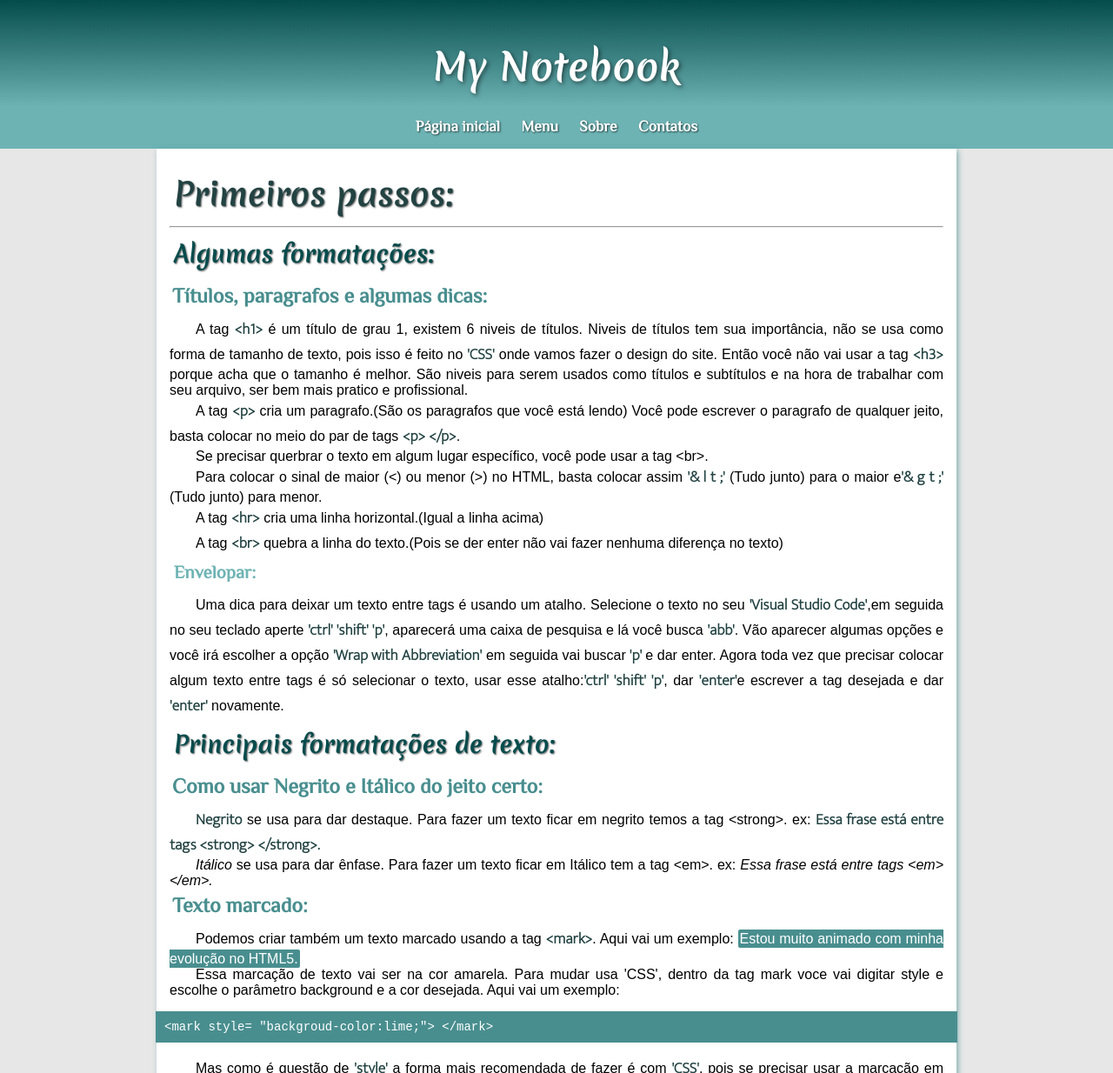
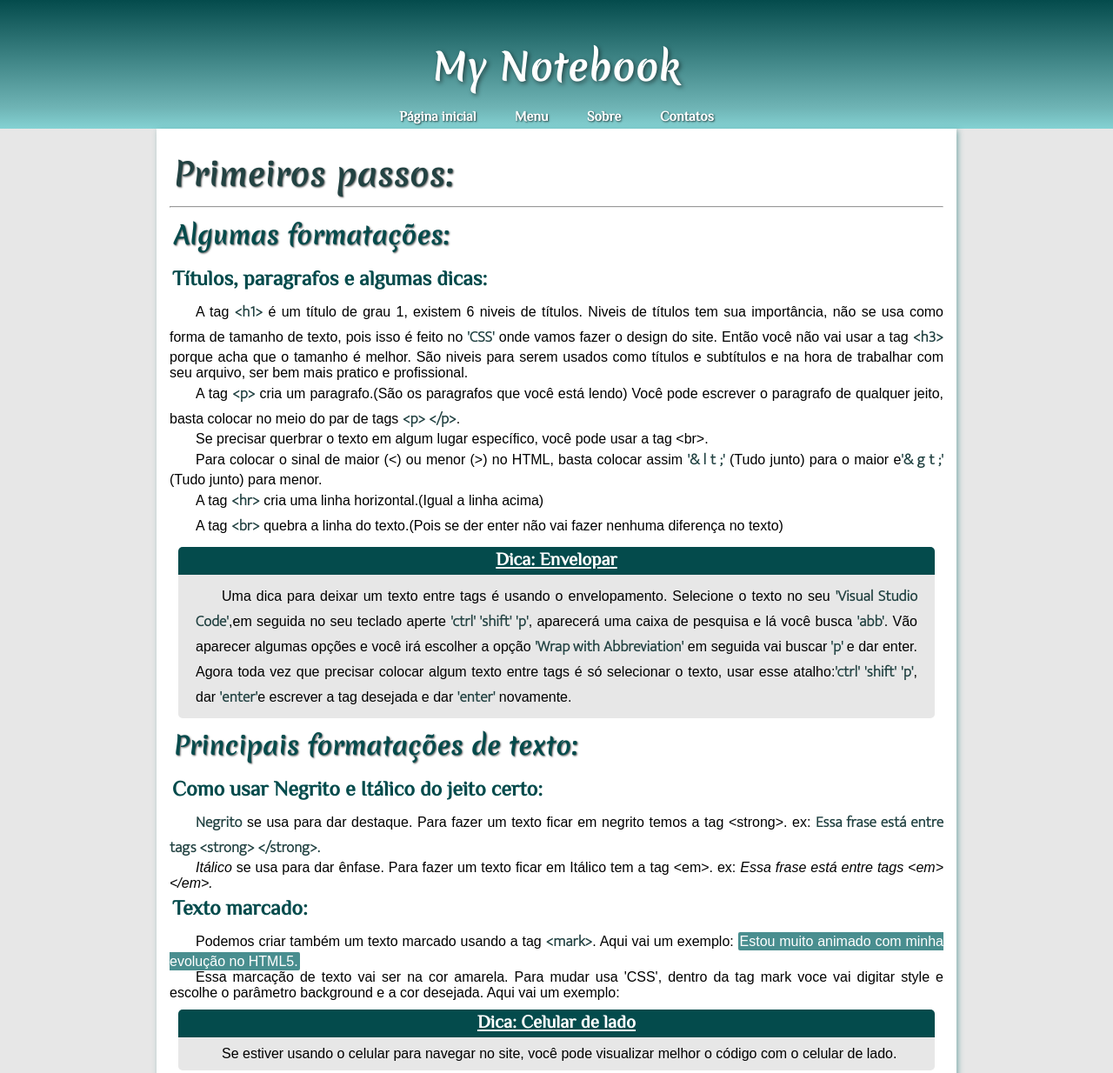
Before and after one commit to humbertomonteiro/projeto-meucaderno, a plain HTML site: page index.html in a window 1280 px wide. Shown: the top 1234 px of the page at 87% size. Drawn offline with Linux system fonts and the light colour scheme.

Commit message:
melhoras

```diff
--- a/index.html
+++ b/index.html
@@ -37,13 +37,15 @@
                     para  o maior e<strong>'& g t ;'</strong> (Tudo junto) para menor.</p>
                 <p>A tag <strong>&lt;hr&gt;</strong> cria uma linha horizontal.(Igual a linha acima)</p>
                 <p>A tag <strong>&lt;br&gt;</strong> quebra a linha do texto.(Pois se der enter não vai fazer nenhuma diferença no texto)</p>
-                <h4>Envelopar:</h4>
-                <p>Uma dica para deixar um texto entre tags é usando um atalho. Selecione o texto no seu  <strong>'Visual
+                <aside>
+                    <h4>Dica: Envelopar</h4>
+                    <p>Uma dica para deixar um texto entre tags é usando o envelopamento. Selecione o texto no seu  <strong>'Visual
                         Studio Code'</strong>,em seguida no seu teclado aperte <strong>'ctrl' 'shift' 'p'</strong>, aparecerá uma caixa
                         de pesquisa e lá você  busca <strong>'abb'</strong>. Vão aparecer algumas opções e você irá escolher a opção
                         <strong>'Wrap with Abbreviation'</strong> em seguida vai buscar<strong> 'p' </strong> e dar enter. Agora toda vez que
                         precisar colocar algum texto entre tags é só  selecionar o texto, usar esse atalho:<strong>'ctrl' 'shift'
                         'p'</strong>, dar <strong>'enter'</strong>e escrever a tag desejada e dar <strong>'enter'</strong>   novamente.</p>
+                </aside>
                 <h2>Principais formatações de texto:</h2>
                 <h3>Como usar Negrito e Itálico do jeito certo:</h3>
                 <p><strong>Negrito</strong> se usa para dar destaque. Para fazer um texto ficar em negrito
@@ -57,6 +59,11 @@
                     <mark>Estou muito animado com minha evolução no HTML5.</mark></p>
                 <p>Essa marcação de texto vai ser na cor amarela. Para mudar usa 'CSS', dentro da tag mark voce vai digitar
                     style e escolhe o parâmetro background e a cor desejada.  Aqui vai um exemplo:</p>
+                <aside>
+                    <h4>Dica: Celular de lado</h4>
+                    <p>Se estiver usando o celular para navegar no site, você pode visualizar melhor o código com o
+                        celular de lado.</p>
+                    </aside>
                 <pre>&lt;mark style= "backgroud-color:lime;"&gt; &lt;/mark&gt;</pre>
                 <p>Mas como é questão de <strong>'style'</strong> a forma mais recomendada de fazer é com <strong>'CSS'</strong>,
                     pois se precisar   usar a marcação em outro texto vai ser precisó fazer a mesma edição em todos as tags
@@ -143,7 +150,7 @@ num = int(input('Digite um número:'))
                     &pound; - Libra - <strong>'& pound'</strong> tudo junto e com <strong>' ; '</strong> no final.
                     &yen; - Yen - <strong>'& yen'</strong> tudo junto e com <strong>' ; '</strong> no final.
                     &cent; - Centavo Americano - <strong>'& cent'</strong> tudo junto e com <strong>' ; '</strong> no final.</p>
-                <p>Mais símbolos no site da <a href="https://erikasarti.com/html/dingbats-simbolos-desenhos/">erikasarti</a>, tem uma
+                <p>Mais símbolos no site da <a target="_blank" href="https://erikasarti.com/html/dingbats-simbolos-desenhos/">erikasarti</a>, tem uma
                 variedade muito grande.</p>
                 <h2>Emoji:</h2>
                 <h3>Simples e deixa seu site bem interativo</h3>
@@ -152,7 +159,7 @@ num = int(input('Digite um número:'))
                 <p>&#x1f596; - O código desse emoji é: <strong>&#x 1f596;</strong> (Tudo junto).
                     &#x1F913; - O código desse emoji é: <strong>&#x 1f913;</strong> (Tudo junto).</p>
                 <p>Para não ter incompatibilidade com qualquer aparelho ou sistema pode pegar o código no site:
-                    <a target="_blank" href="https://emojipedia.org/">emojipedia.org</a></p>
+                    <a target="_blank" href="https://emojipedia.org/">Emojipedia.org</a></p>
             </section>
             <section>
                 <h1>Imagens no HTML:</h1><hr>
@@ -431,9 +438,11 @@ num = int(input('Digite um número:'))
                     <li>laranja</li>
                     <li>preto</li>
                 </ul>
-                <h4>Podemos usar a indentação:</h4>
+                <aside>
+                    <h4>Dica: Usar indentação</h4>
                     <p>A indentação de lista é uma boa opção para organizar listas, pode usar tag <strong>&lt;ol&gt;</strong> junto
                     com tag <strong>&lt;ul&gt;</strong>, tanto faz   a ordem. isso faz suas listas mais fáceis e bem mais trabalhadas.</p>
+                </aside>
                 <ol>
                     <li>Fortaleza</li>
                         <ul>
--- a/style.css
+++ b/style.css
@@ -6,6 +6,8 @@
     --cor2: #044B4C;
     --cor3: #498E8F;
     --cor4: #6eb3b4;
+    --cor4a: #84d2d3;
+    --cor5: #e7e7e7;
 
     --padrao: Arial, Helvetica, sans-serif;
     --titulos:'Merienda', cursive;
@@ -18,7 +20,7 @@
     text-align: none;
 }
 body {
-    background: #e7e7e7;
+    background: var(--cor5);
     font-family: Arial, Helvetica, sans-serif;
 }
 header {
@@ -28,24 +30,23 @@ header {
     padding-top: 35px;
 }
 nav {
-    background-color: var(--cor4);
+    background-image: linear-gradient(to bottom, var(--cor4), var(--cor4a));
     text-align: center;
     font-weight: bold;
-    padding: 10px 20px 10px;
 }
 nav > a {
     color: white;
     font-family: var(--subtitulos);
-    font-size: 1.1em;
+    font-size: 1em;
     text-shadow: 1px 1px 2px var(--cor1);
     text-decoration: none;
-    border-radius: 5px;
-    padding: 10px;
+    padding: 2px 20px;
     transition-duration: 0.5s;
 }
 nav > a:hover {
     background-color: var(--cor3);
-    border-radius: 10px
+    padding: 2px 20px;
+    border-radius: 5px
 }
 main {
     background-color: white;
@@ -81,21 +82,38 @@ h1 {
 h2 {
     font-family: var(--titulos);
     color: #044B4C;
-    font-size: 1.7em;
+    font-size: 1.8em;
     padding: 10px 5px;
     text-shadow: 1px 1px 2px rgb(87, 87, 87);
 }
 h3 {
     padding: 3px;
     font-family: var(--subtitulos);
-    color: var(--cor3);
+    color: var(--cor2);
     font-size: 1.5em;
 }
 h4 {
-    color: var(--cor4);
+    color: var(--cor3);
     font-family: var(--subtitulos);
     font-size: 1.3em;
+    text-decoration: underline;
     margin: 5px;
+}
+aside {
+    background-color: var(--cor5);
+    border-radius: 5px;
+    padding: 0px 20px 10px;
+    margin: 0px 10px;
+}
+aside > h4 {
+    background-color: var(--cor2);
+    text-align: center;
+    color: white;
+    margin: 10px -20px;
+    border-radius: 5px 5px 0px 0px;
+}
+aside > p > strong {
+    color: var(--cor1);
 }
 p {
     text-indent: 30px;
```
Lines whose indentation alone changed are shown as unchanged.
